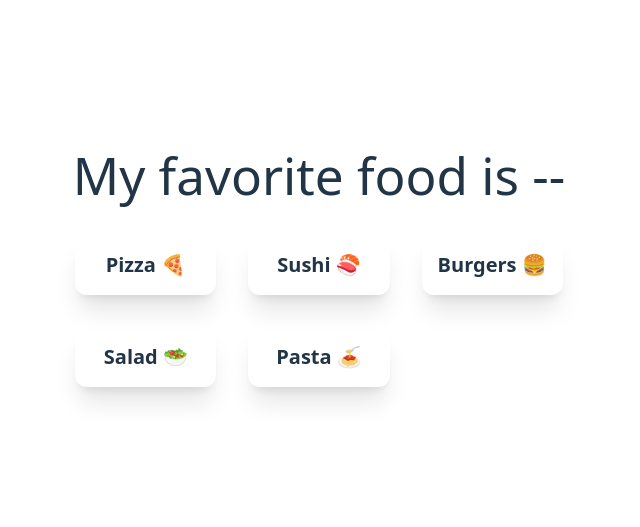
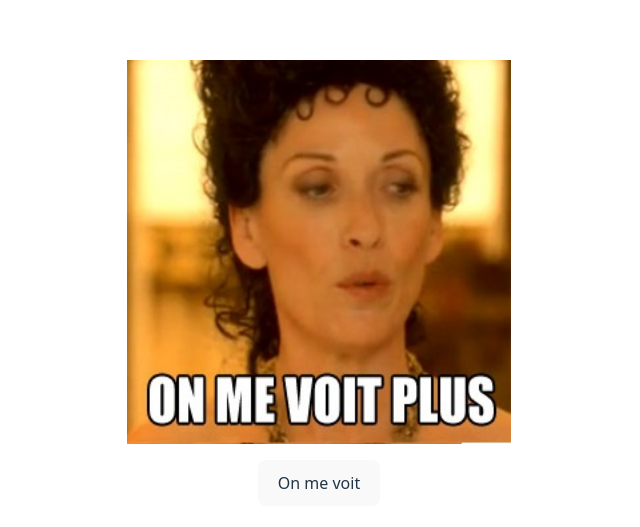
Before and after one commit to MathisLeDev/react, a React (Vite) app: page / in a window 1280 px wide. Shown: the part 117-644 px from the top of the page, without its empty margins (321-961 px from the left). Built offline with nearby package versions, Linux system fonts and the light colour scheme.

Commit message:
om me voit

```diff
--- a/data/Food.ts
+++ /dev/null
@@ -1,7 +0,0 @@
-export default [
-	"Pizza 🍕",
-	"Sushi 🍣",
-	"Burgers 🍔",
-	"Salad 🥗",
-	"Pasta 🍝",
-] satisfies string[];
--- a/src/App.tsx
+++ b/src/App.tsx
@@ -1,32 +1,24 @@
 import { useState } from "react";
-import Food from "../data/Food.ts";
-import FoodDisplay from "./components/FoodDisplay.tsx";
-import FoodList from "./components/FoodList.tsx";
-
+import hiddenPng from "./assets/image (1).png";
+import notHidden from "./assets/image.png";
 const App = () => {
-	const [selectedFood, setSelectedFood] = useState<string>("--");
-
-	const handleFoodSelection = (food: string) => {
-		if (selectedFood === food) {
-			setSelectedFood("--");
-			return;
-		}
-		setSelectedFood(food);
-	};
+	const [hidden, setHidden] = useState<boolean>(false);
 
 	return (
 		<main className={"flex flex-col my-auto"}>
-			<FoodDisplay food={selectedFood} />
-			<div className={"grid grid-cols-1 xl:grid-cols-3 gap-8 mx-auto my-8"}>
-				{Food.map((food) => (
-					<FoodList
-						food={food}
-						key={food}
-						onClick={handleFoodSelection}
-						selectedFood={selectedFood}
-					/>
-				))}
-			</div>
+			<img
+				src={hidden ? notHidden : hiddenPng}
+				alt="Image"
+				className="w-96 h-96 mx-auto"
+			/>
+
+			<button
+				type={"button"}
+				className={"mx-auto mt-4"}
+				onClick={() => setHidden(!hidden)}
+			>
+				On me voit
+			</button>
 		</main>
 	);
 };
--- a/src/components/FoodDisplay.tsx
+++ /dev/null
@@ -1,9 +0,0 @@
-type Props = {
-	food: string;
-};
-const FoodDisplay = (props: Props) => {
-	const { food } = props;
-	return <h1 className={"text-center"}>My favorite food is {food}</h1>;
-};
-
-export default FoodDisplay;
--- a/src/components/FoodList.tsx
+++ /dev/null
@@ -1,19 +0,0 @@
-type Props = {
-	food: string;
-	selectedFood: string;
-	onClick: (food: string) => void;
-};
-const FoodList = (props: Props) => {
-	const { food, selectedFood, onClick } = props;
-
-	return (
-		<div
-			onClick={() => onClick(food)}
-			className={`rounded-xl bg-white/10 p-4 shadow-xl hover:scale-105 hover:bg-white/20 duration-200 ${food === selectedFood && "bg-white/20"}`}
-		>
-			<p className={"text-xl font-semibold text-center"}>{food}</p>
-		</div>
-	);
-};
-
-export default FoodList;
```
Also changed, not shown: src/assets/image (1).png (added), src/assets/image.png (added).
